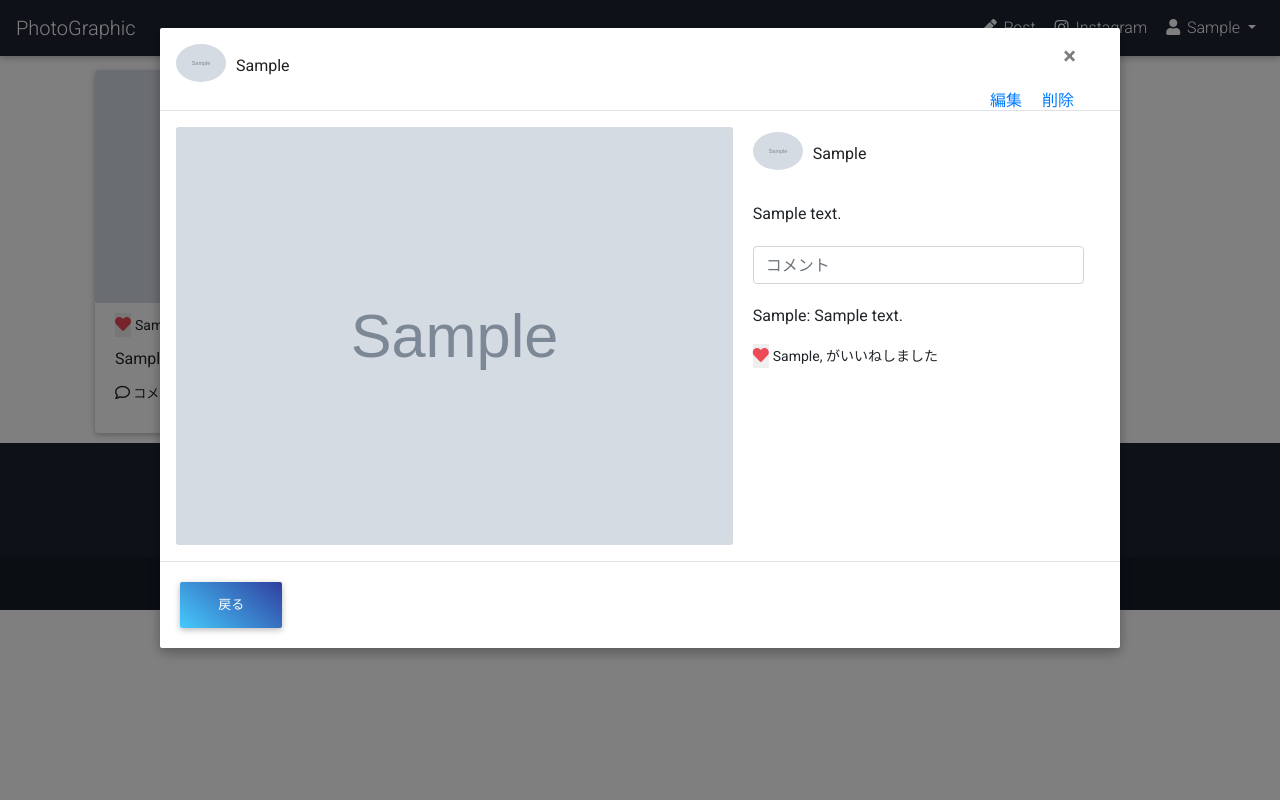
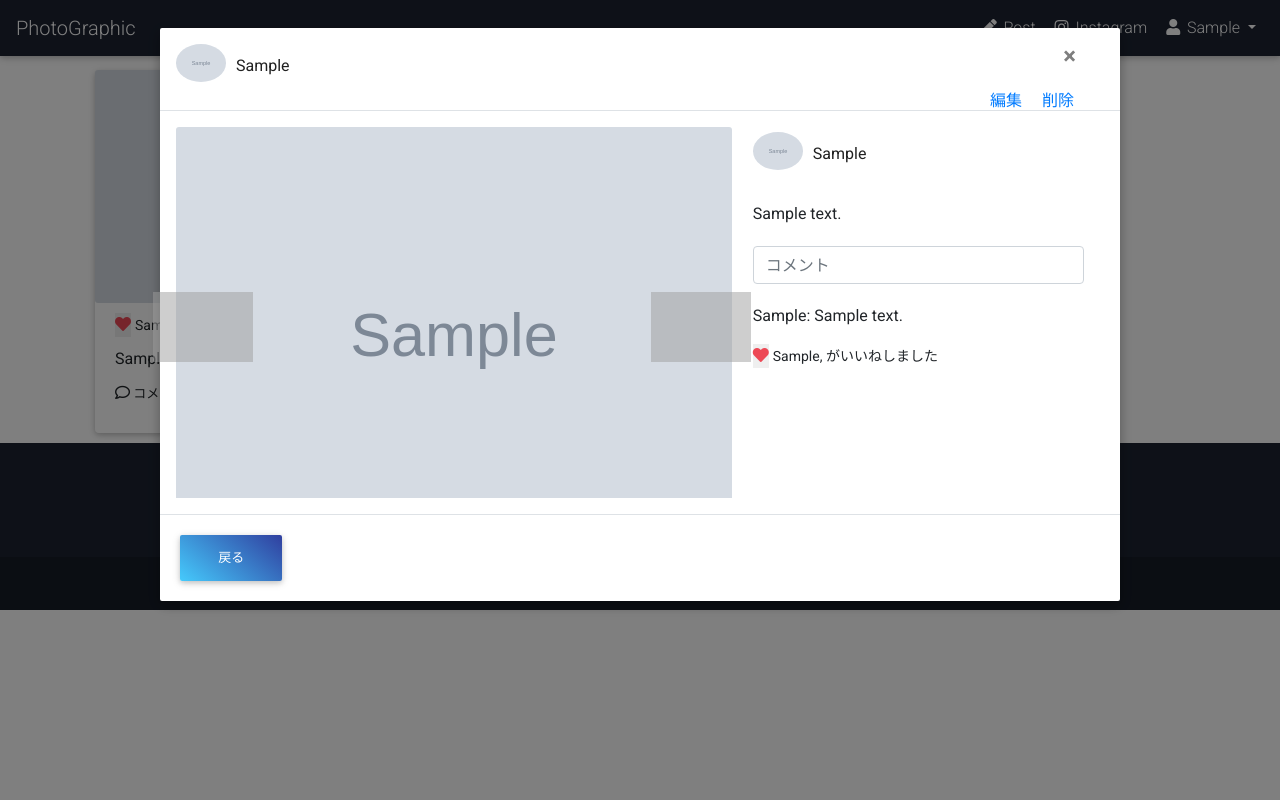
Before and after one commit to ikenoue-ryo/django_postapp, a Django app: page / in a window 1280 px wide, after a click on "いいね！". Run offline with Django 3.2, Linux system fonts and the light colour scheme; a user stored in the database is signed in; tables that the repository leaves empty hold one stand-in row (values such as "Sample post"); grey boxes marked "Sample" are stand-in pictures; some libraries are stand-ins or nearby versions; grey boxes are pictures that could not be loaded.

Commit message:
詳細ページスライドショー作成

```diff
--- a/postapp/forms.py
+++ b/postapp/forms.py
@@ -27,7 +27,7 @@ class LoginForm(AuthenticationForm):
 class PostForm(forms.ModelForm):
     class Meta:
         model = Post
-        fields = ('picture1', 'text')
+        fields = ('picture1', 'picture2', 'picture3', 'picture4', 'text')
     def __init__(self, *args, **kwargs):
         super().__init__(*args, **kwargs)
         for field in self.fields.values():
--- a/postapp/models.py
+++ b/postapp/models.py
@@ -5,6 +5,9 @@ from users.models import User
 class Post(models.Model):
     author = models.ForeignKey('users.User', on_delete=models.CASCADE)
     picture1 = models.ImageField(upload_to='image/posts/', blank=False, null=False)
+    picture2 = models.ImageField(upload_to='image/posts/', blank=True, null=True)
+    picture3 = models.ImageField(upload_to='image/posts/', blank=True, null=True)
+    picture4 = models.ImageField(upload_to='image/posts/', blank=True, null=True)
     text = models.TextField(blank=True)
     created_at = models.DateTimeField(auto_now_add=True, blank=True)
 
--- a/postapp/static/postapp/index.css
+++ b/postapp/static/postapp/index.css
@@ -262,4 +262,26 @@
   .comments{
     margin: 20px 0 10px;
   }
+
+  .carousel-control-prev-icon{
+    position: relative;
+    top: 200px;
+    left: -43px;
+    width: 100px!important;
+    height: 70px!important;
+  }
+
+  .carousel-control-next-icon{
+    position: relative;
+    top: 200px;
+    left: -333px;
+    width: 100px!important;
+    height: 70px!important;
+  }
+
+  .carousel-item{
+    object-fit: cover;
+    width: 556px;
+    height: 371px;
+  }
 }
--- a/templates/postapp/index.html
+++ b/templates/postapp/index.html
@@ -47,9 +47,34 @@
                                     </div>
                                 </div>
                                 <div class="modal-body">
-                                    <div class="post_img">
+                                    <!-- <div class="post_img">
                                         <img class="img-responsive card-img" src="{{post.picture1.url}}">
-                                    </div>
+                                    </div> -->
+                                    <div id="carouselExampleIndicators" class="carousel slide" data-ride="carousel">
+                                        <div class="post_img carousel-inner">
+                                            <div class="carousel-item active">
+                                                <img class="img-responsive card-img" src="{{post.picture1.url}}">
+                                            </div>
+                                            <div class="carousel-item">
+                                                <img class="img-responsive card-img" src="{{post.picture2.url}}">
+                                            </div>
+                                            <div class="carousel-item">
+                                                <img class="img-responsive card-img" src="{{post.picture3.url}}">
+                                            </div>
+                                            <div class="carousel-item">
+                                                <img class="img-responsive card-img" src="{{post.picture4.url}}">
+                                            </div>
+                                        </div>
+                                        <a class="carousel-control-prev" href="#carouselExampleIndicators" role="button" data-slide="prev">
+                                            <span class="carousel-control-prev-icon" aria-hidden="true"></span>
+                                            <span class="sr-only">前の画像</span>
+                                        </a>
+                                        <a class="carousel-control-next" href="#carouselExampleIndicators" role="button" data-slide="next">
+                                            <span class="carousel-control-next-icon" aria-hidden="true"></span>
+                                            <span class="sr-only">次の画像</span>
+                                        </a>
+                                    </div><!-- /.carousel -->
+
                                     <div class="post_contents">
                                         <div class="post_icon">
                                             <a href="{% url 'postapp:profile' post.author.id %}" class="text-dark"><img src="media/{{ post.author.icon }}" width="50px;" class="timeline-icon rounded-circle"
```
Also changed, not shown: templates/postapp/edit.html (+18 -0 lines), templates/postapp/new.html (+18 -0 lines), postapp/migrations/0004_auto_20200421_0138.py (added).
